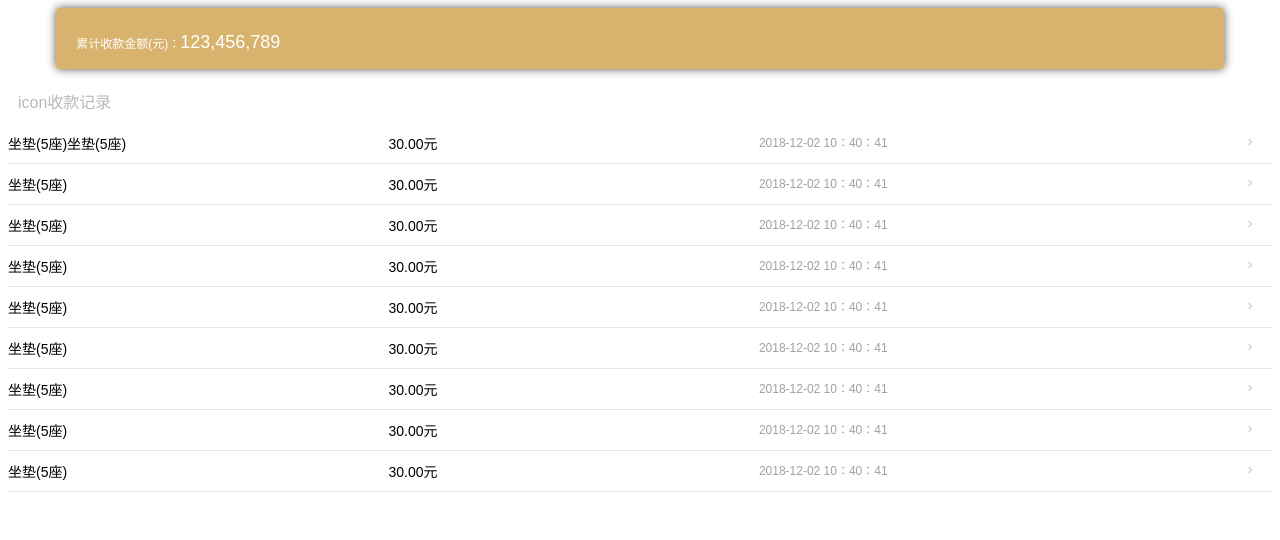
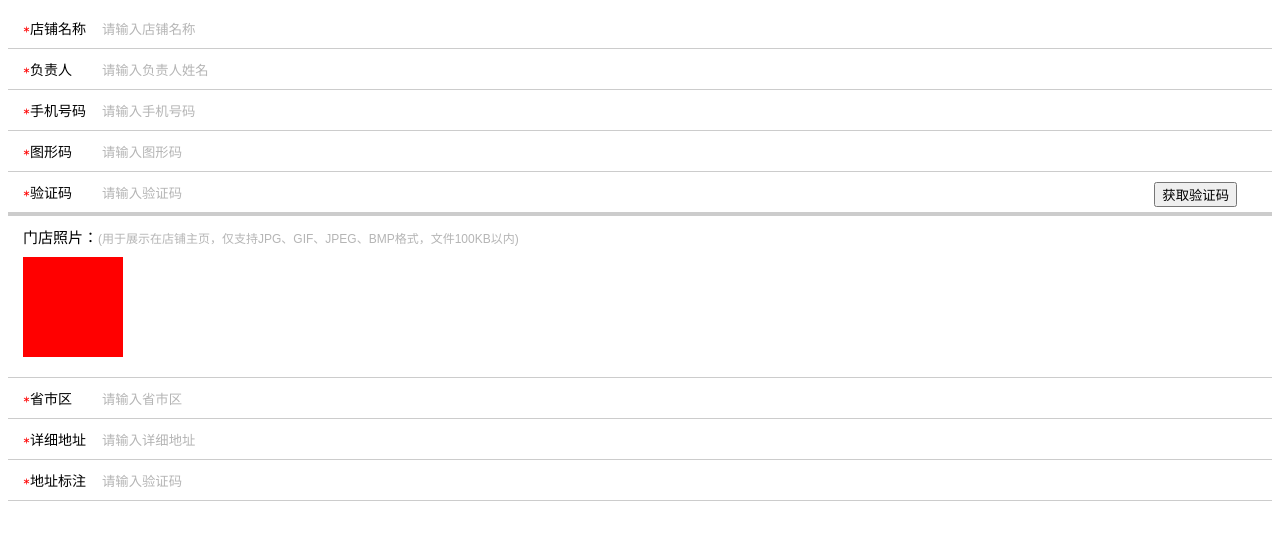
Before and after one commit to BH-NOTHING/CarService, a Vue app: page / in a window 1280 px wide. Shown: the top 540 px of the page. Built offline with nearby package versions, Linux system fonts and the light colour scheme.

Commit message:
add addshaop page

```diff
--- a/src/App.vue
+++ b/src/App.vue
@@ -3,7 +3,8 @@
     <!--<chanePhone/>-->
     <!--<collection/>-->
     <!--<orderRecord/>-->
-    <collectionRecord/>
+    <!--<collectionRecord/>-->
+    <addShop/>
   </div>
 </template>
 
@@ -12,6 +13,7 @@ import chanePhone from './components/chanePhone'
 import collection from './components/collection'
 import orderRecord from './components/orderRecord'
 import collectionRecord from './components/collectionRecord'
+import addShop from './components/addShop'
 
 export default {
   name: 'App',
@@ -19,7 +21,8 @@ export default {
     chanePhone,
     collection,
     orderRecord,
-    collectionRecord
+    collectionRecord,
+    addShop
   }
   // B5B5B5
 }
@@ -28,6 +31,7 @@ export default {
 <style>
 #app {
   font-family: 'Arial', Helvetica, Arial, sans-serif;
+  font-size: 14px;
 }
 #app input::-webkit-input-placeholder {
   color: #B5B5B5;
--- /dev/null
+++ b/src/components/addShop.vue
@@ -0,0 +1,109 @@
+<template>
+  <div>
+    <div class="inputInfo">
+      <div class="info-item">
+        <svg class="icon-required" style="width: 0.5em; height: 0.5em;vertical-align: middle;fill: red;overflow: hidden;" viewBox="0 0 1024 1024" version="1.1" xmlns="http://www.w3.org/2000/svg" p-id="2025"><path d="M876.8 659.2 620.8 512l256-147.2c25.6-12.8 38.4-51.2 19.2-76.8-12.8-25.6-51.2-38.4-76.8-19.2l-256 147.2L563.2 121.6C569.6 89.6 544 64 512 64S454.4 89.6 454.4 121.6l0 294.4-256-147.2C179.2 249.6 140.8 262.4 128 288c-12.8 25.6-6.4 64 19.2 76.8l256 147.2-256 147.2c-25.6 12.8-38.4 51.2-19.2 76.8 12.8 19.2 32 25.6 51.2 25.6 6.4 0 19.2 0 25.6-6.4l256-147.2 0 294.4C454.4 934.4 480 960 512 960s57.6-25.6 57.6-57.6L569.6 608l256 147.2c6.4 6.4 19.2 6.4 25.6 6.4 19.2 0 38.4-12.8 51.2-25.6C908.8 710.4 902.4 672 876.8 659.2z" p-id="2026"></path></svg>
+        <span class="info-name">店铺名称</span>
+        <input placeholder="请输入店铺名称" type="text" />
+      </div>
+      <div class="info-item">
+        <svg class="icon-required" style="width: 0.5em; height: 0.5em;vertical-align: middle;fill: red;overflow: hidden;" viewBox="0 0 1024 1024" version="1.1" xmlns="http://www.w3.org/2000/svg" p-id="2025"><path d="M876.8 659.2 620.8 512l256-147.2c25.6-12.8 38.4-51.2 19.2-76.8-12.8-25.6-51.2-38.4-76.8-19.2l-256 147.2L563.2 121.6C569.6 89.6 544 64 512 64S454.4 89.6 454.4 121.6l0 294.4-256-147.2C179.2 249.6 140.8 262.4 128 288c-12.8 25.6-6.4 64 19.2 76.8l256 147.2-256 147.2c-25.6 12.8-38.4 51.2-19.2 76.8 12.8 19.2 32 25.6 51.2 25.6 6.4 0 19.2 0 25.6-6.4l256-147.2 0 294.4C454.4 934.4 480 960 512 960s57.6-25.6 57.6-57.6L569.6 608l256 147.2c6.4 6.4 19.2 6.4 25.6 6.4 19.2 0 38.4-12.8 51.2-25.6C908.8 710.4 902.4 672 876.8 659.2z" p-id="2026"></path></svg>
+        <span class="info-name">负责人</span>
+        <input placeholder="请输入负责人姓名" type="text" />
+      </div>
+      <div class="info-item">
+        <svg class="icon-required" style="width: 0.5em; height: 0.5em;vertical-align: middle;fill: red;overflow: hidden;" viewBox="0 0 1024 1024" version="1.1" xmlns="http://www.w3.org/2000/svg" p-id="2025"><path d="M876.8 659.2 620.8 512l256-147.2c25.6-12.8 38.4-51.2 19.2-76.8-12.8-25.6-51.2-38.4-76.8-19.2l-256 147.2L563.2 121.6C569.6 89.6 544 64 512 64S454.4 89.6 454.4 121.6l0 294.4-256-147.2C179.2 249.6 140.8 262.4 128 288c-12.8 25.6-6.4 64 19.2 76.8l256 147.2-256 147.2c-25.6 12.8-38.4 51.2-19.2 76.8 12.8 19.2 32 25.6 51.2 25.6 6.4 0 19.2 0 25.6-6.4l256-147.2 0 294.4C454.4 934.4 480 960 512 960s57.6-25.6 57.6-57.6L569.6 608l256 147.2c6.4 6.4 19.2 6.4 25.6 6.4 19.2 0 38.4-12.8 51.2-25.6C908.8 710.4 902.4 672 876.8 659.2z" p-id="2026"></path></svg>
+        <span class="info-name">手机号码</span>
+        <input placeholder="请输入手机号码" type="text" />
+      </div>
+      <div class="info-item">
+        <svg class="icon-required" style="width: 0.5em; height: 0.5em;vertical-align: middle;fill: red;overflow: hidden;" viewBox="0 0 1024 1024" version="1.1" xmlns="http://www.w3.org/2000/svg" p-id="2025"><path d="M876.8 659.2 620.8 512l256-147.2c25.6-12.8 38.4-51.2 19.2-76.8-12.8-25.6-51.2-38.4-76.8-19.2l-256 147.2L563.2 121.6C569.6 89.6 544 64 512 64S454.4 89.6 454.4 121.6l0 294.4-256-147.2C179.2 249.6 140.8 262.4 128 288c-12.8 25.6-6.4 64 19.2 76.8l256 147.2-256 147.2c-25.6 12.8-38.4 51.2-19.2 76.8 12.8 19.2 32 25.6 51.2 25.6 6.4 0 19.2 0 25.6-6.4l256-147.2 0 294.4C454.4 934.4 480 960 512 960s57.6-25.6 57.6-57.6L569.6 608l256 147.2c6.4 6.4 19.2 6.4 25.6 6.4 19.2 0 38.4-12.8 51.2-25.6C908.8 710.4 902.4 672 876.8 659.2z" p-id="2026"></path></svg>
+        <span class="info-name">图形码</span>
+        <input placeholder="请输入图形码" type="text" />
+      </div>
+      <div class="info-item info-phone-id">
+        <svg class="icon-required" style="width: 0.5em; height: 0.5em;vertical-align: middle;fill: red;overflow: hidden;" viewBox="0 0 1024 1024" version="1.1" xmlns="http://www.w3.org/2000/svg" p-id="2025"><path d="M876.8 659.2 620.8 512l256-147.2c25.6-12.8 38.4-51.2 19.2-76.8-12.8-25.6-51.2-38.4-76.8-19.2l-256 147.2L563.2 121.6C569.6 89.6 544 64 512 64S454.4 89.6 454.4 121.6l0 294.4-256-147.2C179.2 249.6 140.8 262.4 128 288c-12.8 25.6-6.4 64 19.2 76.8l256 147.2-256 147.2c-25.6 12.8-38.4 51.2-19.2 76.8 12.8 19.2 32 25.6 51.2 25.6 6.4 0 19.2 0 25.6-6.4l256-147.2 0 294.4C454.4 934.4 480 960 512 960s57.6-25.6 57.6-57.6L569.6 608l256 147.2c6.4 6.4 19.2 6.4 25.6 6.4 19.2 0 38.4-12.8 51.2-25.6C908.8 710.4 902.4 672 876.8 659.2z" p-id="2026"></path></svg>
+        <span class="info-name">验证码</span>
+        <input class="input-short" placeholder="请输入验证码" type="text" />
+        <button  class="phone-id">获取验证码</button>
+      </div>
+      <div class="info-item">
+        <span class="shop-photo-name">门店照片：</span><span class="shop-photo-tips">(用于展示在店铺主页，仅支持JPG、GIF、JPEG、BMP格式，文件100KB以内)</span>
+        <div class="add-photo" @click="addPhoto"></div>
+      </div>
+      <div class="info-item">
+        <svg class="icon-required" style="width: 0.5em; height: 0.5em;vertical-align: middle;fill: red;overflow: hidden;" viewBox="0 0 1024 1024" version="1.1" xmlns="http://www.w3.org/2000/svg" p-id="2025"><path d="M876.8 659.2 620.8 512l256-147.2c25.6-12.8 38.4-51.2 19.2-76.8-12.8-25.6-51.2-38.4-76.8-19.2l-256 147.2L563.2 121.6C569.6 89.6 544 64 512 64S454.4 89.6 454.4 121.6l0 294.4-256-147.2C179.2 249.6 140.8 262.4 128 288c-12.8 25.6-6.4 64 19.2 76.8l256 147.2-256 147.2c-25.6 12.8-38.4 51.2-19.2 76.8 12.8 19.2 32 25.6 51.2 25.6 6.4 0 19.2 0 25.6-6.4l256-147.2 0 294.4C454.4 934.4 480 960 512 960s57.6-25.6 57.6-57.6L569.6 608l256 147.2c6.4 6.4 19.2 6.4 25.6 6.4 19.2 0 38.4-12.8 51.2-25.6C908.8 710.4 902.4 672 876.8 659.2z" p-id="2026"></path></svg>
+        <span class="info-name">省市区</span>
+        <input placeholder="请输入省市区" type="text" />
+      </div>
+      <div class="info-item">
+        <svg class="icon-required" style="width: 0.5em; height: 0.5em;vertical-align: middle;fill: red;overflow: hidden;" viewBox="0 0 1024 1024" version="1.1" xmlns="http://www.w3.org/2000/svg" p-id="2025"><path d="M876.8 659.2 620.8 512l256-147.2c25.6-12.8 38.4-51.2 19.2-76.8-12.8-25.6-51.2-38.4-76.8-19.2l-256 147.2L563.2 121.6C569.6 89.6 544 64 512 64S454.4 89.6 454.4 121.6l0 294.4-256-147.2C179.2 249.6 140.8 262.4 128 288c-12.8 25.6-6.4 64 19.2 76.8l256 147.2-256 147.2c-25.6 12.8-38.4 51.2-19.2 76.8 12.8 19.2 32 25.6 51.2 25.6 6.4 0 19.2 0 25.6-6.4l256-147.2 0 294.4C454.4 934.4 480 960 512 960s57.6-25.6 57.6-57.6L569.6 608l256 147.2c6.4 6.4 19.2 6.4 25.6 6.4 19.2 0 38.4-12.8 51.2-25.6C908.8 710.4 902.4 672 876.8 659.2z" p-id="2026"></path></svg>
+        <span class="info-name">详细地址</span>
+        <input placeholder="请输入详细地址" type="text" />
+      </div>
+      <div class="info-item">
+        <svg class="icon-required" style="width: 0.5em; height: 0.5em;vertical-align: middle;fill: red;overflow: hidden;" viewBox="0 0 1024 1024" version="1.1" xmlns="http://www.w3.org/2000/svg" p-id="2025"><path d="M876.8 659.2 620.8 512l256-147.2c25.6-12.8 38.4-51.2 19.2-76.8-12.8-25.6-51.2-38.4-76.8-19.2l-256 147.2L563.2 121.6C569.6 89.6 544 64 512 64S454.4 89.6 454.4 121.6l0 294.4-256-147.2C179.2 249.6 140.8 262.4 128 288c-12.8 25.6-6.4 64 19.2 76.8l256 147.2-256 147.2c-25.6 12.8-38.4 51.2-19.2 76.8 12.8 19.2 32 25.6 51.2 25.6 6.4 0 19.2 0 25.6-6.4l256-147.2 0 294.4C454.4 934.4 480 960 512 960s57.6-25.6 57.6-57.6L569.6 608l256 147.2c6.4 6.4 19.2 6.4 25.6 6.4 19.2 0 38.4-12.8 51.2-25.6C908.8 710.4 902.4 672 876.8 659.2z" p-id="2026"></path></svg>
+        <span class="info-name">地址标注</span>
+        <input placeholder="请输入验证码" type="text" />
+      </div>
+    </div>
+  </div>
+</template>
+
+<script>
+export default {
+  name: 'addShop',
+  data () {
+    return {
+    }
+  },
+  methods: {
+    addPhoto(){
+      console.log('添加图片')
+    }
+  }
+}
+</script>
+<style scoped>
+.inputInfo .icon-required{
+  bottom: 0.08em;
+  position: relative;
+}
+.inputInfo .info-item{
+  padding: 10px 15px;
+  border-bottom: 1px solid #ccc;
+}
+.inputInfo .info-item .add-photo{
+  width: 100px;
+  height: 100px;
+  background: red;
+  margin: 10px 0;
+}
+.inputInfo .info-item.info-phone-id{
+  padding: 10px 15px;
+  border-bottom: 4px solid #ccc;
+}
+.inputInfo input{
+  width: 200px;
+  border: none;
+  outline: none;
+}
+.inputInfo .input-short{
+  width: 100px;
+}
+.inputInfo .phone-id{
+  float: right;
+  margin-right: 20px;
+}
+.inputInfo .info-name{
+  display: inline-block;
+  width: 70px;
+}
+.inputInfo .shop-photo-name{
+  font-size: 15px;
+}
+.inputInfo  .shop-photo-tips{
+  font-size: 12px;
+  color: #B5B5B5
+}
+</style>
```
